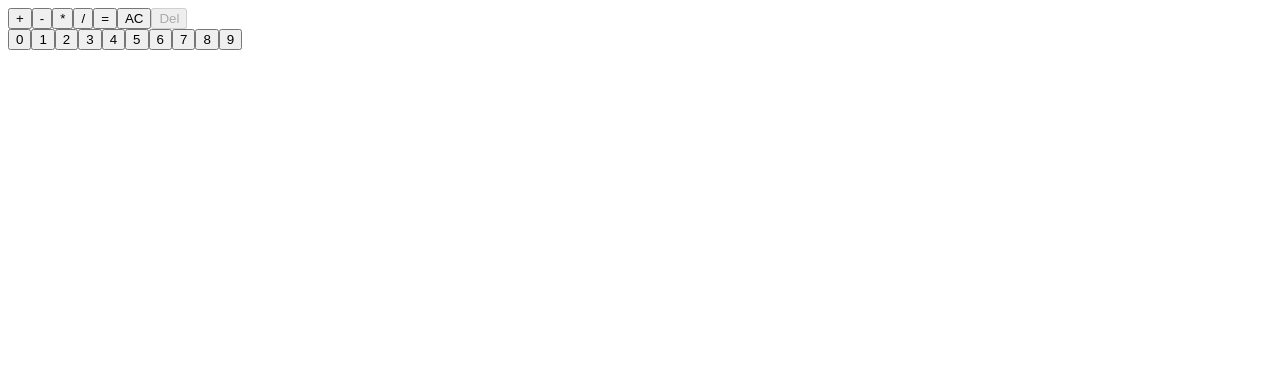
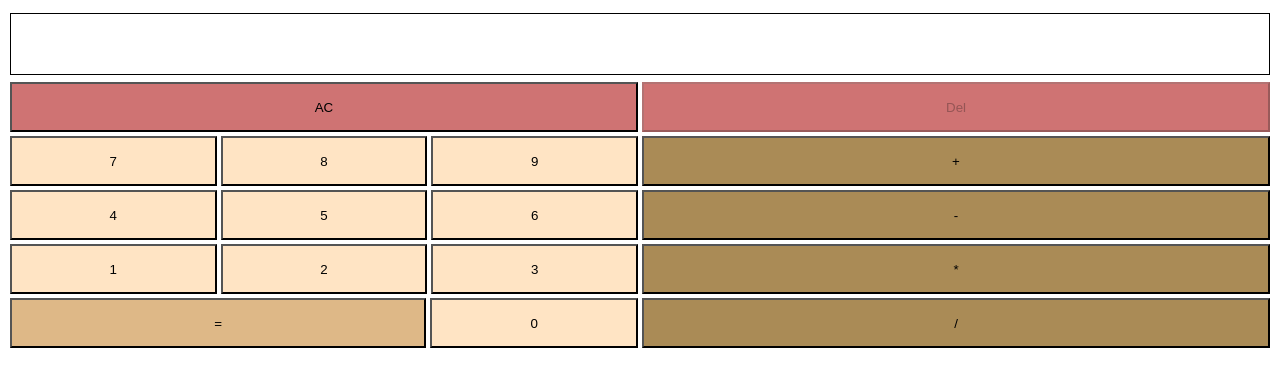
Before and after one commit to guillaume-gonnet/odin-calculator, a website with bundled scripts: page index.html in a window 1280 px wide. Built offline with nearby package versions, Linux system fonts and the light colour scheme.

Commit message:
set up layout

```diff
--- a/Buffer.js
+++ b/Buffer.js
@@ -1,7 +1,7 @@
 export default class Buffer {
     constructor() {
         this.buffer = [];
-        this.operators = ["+", "-", "*", "/", "="];
+        this.operators = ["+", "-", "*", "/"];
     }
 
     static lastOp = null;
--- a/index.html
+++ b/index.html
@@ -10,10 +10,13 @@
 </head>
 
 <body>
-    <container>
+    <container id="container">
         <div id="screen"></div>
-        <div id="operators"></div>
-        <div id="numbers"></div>
+        <div id="btn-others"></div>
+        <container id="numbers-ope">
+            <div id="btn-numbers"></div>
+            <div id="btn-operators"></div>
+        </container>
     </container>
 </body>
 
--- a/script.js
+++ b/script.js
@@ -6,19 +6,23 @@ createButtons();
 addEventListenerKeyboard();
 
 function createButtons() {
-    const operatorsUI = document.getElementById("operators");
-    for (let i = 0; i < 5; i++) {
+    const operatorsUI = document.getElementById("btn-operators");
+    for (let i = 0; i < 4; i++) {
         let button = document.createElement("button");
         button.innerText = buffer.operators[i];
+        button.setAttribute("id", `btn${i}`);
         button.addEventListener('click', (e) => {
             e.stopPropagation();
             buffer.update(buffer.operators[i]);
             updateScreen(buffer);
             buttonDel.disabled = false;
         });
+        button.classList.add("button");
+        button.classList.add("btn-operator");
         operatorsUI.appendChild(button);
     }
 
+    const othersUI = document.getElementById("btn-others");
     let buttonAC = document.createElement("button");
     buttonAC.innerText = "AC";
     buttonAC.addEventListener('click', (e) => {
@@ -27,7 +31,9 @@ function createButtons() {
         updateScreen(buffer);
         buttonDel.disabled = true;
     });
-    operatorsUI.appendChild(buttonAC);
+    buttonAC.classList.add("button");
+    buttonAC.classList.add("btn-other");
+    othersUI.appendChild(buttonAC);
 
     let buttonDel = document.createElement("button");
     buttonDel.innerText = "Del";
@@ -38,11 +44,12 @@ function createButtons() {
         buttonDel.disabled = true;
         updateScreen(buffer);
     });
-    operatorsUI.appendChild(buttonDel);
+    buttonDel.classList.add("button");
+    buttonDel.classList.add("btn-other");
+    othersUI.appendChild(buttonDel);
 
-
-    const numbersUI = document.getElementById("numbers");
-    for (let i = 0; i < 10; i++) {
+    const numbersUI = document.getElementById("btn-numbers");
+    for (let i = 9; i >= 0; i--) {
         let button = document.createElement("button");
         button.innerText = i;
         button.setAttribute("id", `btn${i}`);
@@ -52,8 +59,21 @@ function createButtons() {
             updateScreen(buffer);
             buttonDel.disabled = false;
         });
+        button.classList.add("button");
+        button.classList.add("btn-number");
         numbersUI.appendChild(button);
     }
+
+    let buttonEqual = document.createElement("button");
+    buttonEqual.innerText = "=";
+    buttonEqual.addEventListener('click', (e) => {
+        buffer.update("=");
+        updateScreen(buffer);
+        buttonDel.disabled = true;
+    });
+    buttonEqual.classList.add("button");
+    buttonEqual.classList.add("btn-equal");
+    numbersUI.appendChild(buttonEqual);
 }
 
 function addEventListenerKeyboard() {
--- a/styles.css
+++ b/styles.css
@@ -0,0 +1,61 @@
+#container {
+    box-sizing: border-box;
+    display: flex;
+    flex-direction: column;
+}
+
+#screen {
+    border: 1px solid black;
+    background: white;
+    color: black;
+    margin: 5px 2px;
+    min-height: 50px;
+    padding: 5px;
+    text-align: end;
+    font-size: 3em;
+}
+
+.button {
+    margin: 2px;
+    min-height: 50px;
+}
+
+#btn-numbers {
+    display: flex;
+    flex-flow: row-reverse wrap;
+    flex-basis: 60%;
+}
+
+#btn-operators {
+    display: flex;
+    flex-basis: 60%;
+    flex-direction: column;
+}
+
+#btn-others {
+    display: flex;
+}
+
+.btn-number {
+    flex: 1 0 32%;
+    background-color: bisque;
+}
+
+.btn-equal {
+    flex: 1 0 65%;
+    background-color: burlywood;
+}
+
+.btn-operator {
+    flex-basis: 24%;
+    background-color: rgb(170, 139, 86);
+}
+
+.btn-other {
+    flex-basis: 50%;
+    background-color: rgb(207, 115, 115);
+}
+
+#numbers-ope {
+    display: flex;
+}
```
